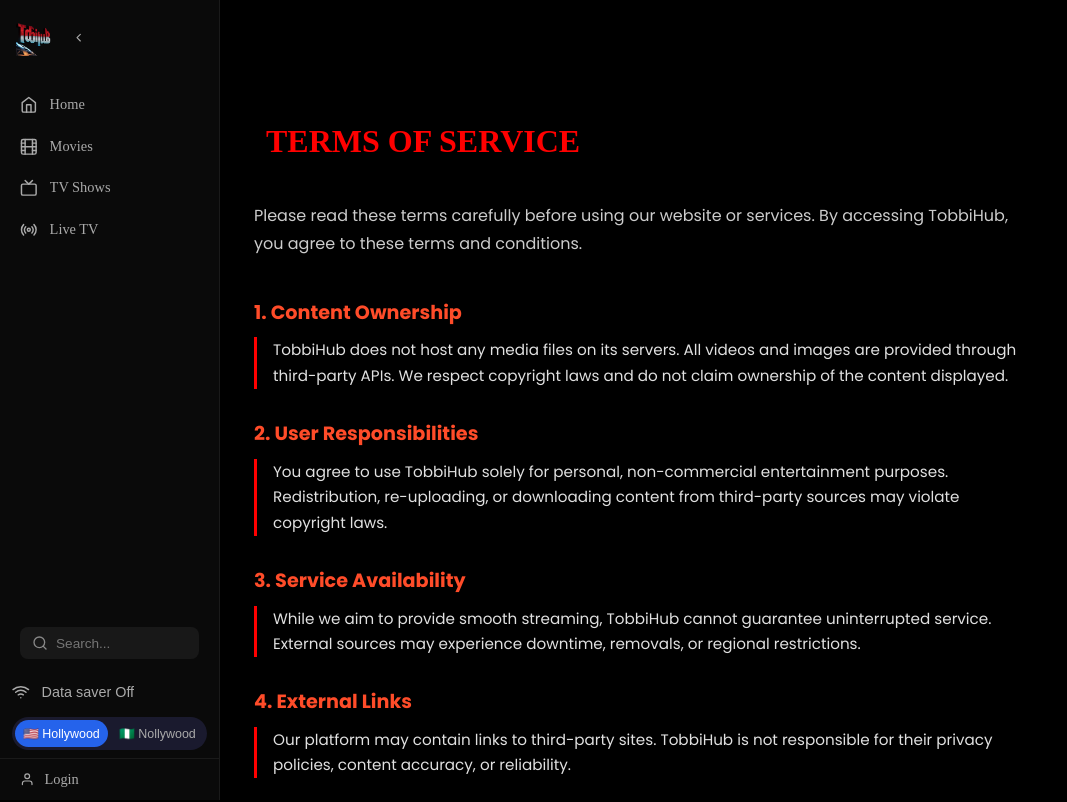
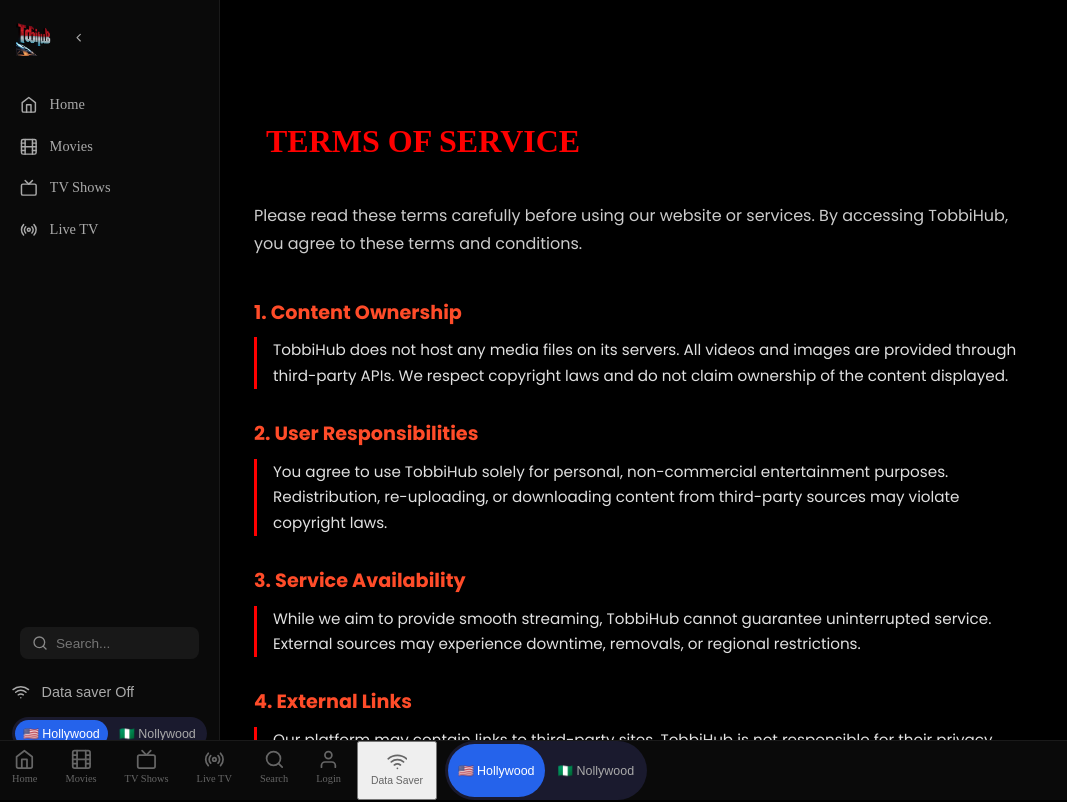
Before and after one commit to Tobbi49ja/movieReact, a React (Vite) app: page /terms in a window 1280 px wide. Shown: the top 802 px of the page, without its empty margins (0-1067 px from the left). Built offline with nearby package versions, Linux system fonts and the light colour scheme; no server answers; a web font is replaced by a local one.

Commit message:
fix: scrollable bottom nav, watchlist grid, livetv search, form and sidebar-user styling

```diff
--- a/src/components/BottomNav.jsx
+++ b/src/components/BottomNav.jsx
@@ -1,10 +1,13 @@
 import { Link, useLocation } from "react-router-dom";
 import { useAuth } from "../context/AuthContext";
+import { useContentMode } from "../context/ContentModeContext";
 import { useDataSaver } from "../utils/dataSaver";
 import {
   FiHome,
   FiFilm,
+  FiTv,
   FiRadio,
+  FiBookmark,
   FiSearch,
   FiUser,
   FiWifiOff,
@@ -14,6 +17,7 @@ import {
 export default function BottomNav() {
   const location = useLocation();
   const { user } = useAuth();
+  const { mode, setMode } = useContentMode();
   const { enabled: dataSaver, toggle: toggleDataSaver } = useDataSaver();
 
   const isActive = (path) => location.pathname === path;
@@ -21,7 +25,9 @@ export default function BottomNav() {
   const tabs = [
     { to: "/", label: "Home", icon: FiHome },
     { to: "/movies", label: "Movies", icon: FiFilm },
+    { to: "/tvshows", label: "TV Shows", icon: FiTv },
     { to: "/livetv", label: "Live TV", icon: FiRadio },
+    { to: "/watchlist", label: "Watchlist", icon: FiBookmark, auth: true },
     { to: "/search", label: "Search", icon: FiSearch },
     { to: user ? "/watchlist" : "/login", label: user ? "Profile" : "Login", icon: FiUser },
   ];
@@ -29,6 +35,7 @@ export default function BottomNav() {
   return (
     <nav className="bottom-nav" aria-label="Mobile navigation">
       {tabs.map((tab) => {
+        if (tab.auth && !user) return null;
         const Icon = tab.icon;
         const active = isActive(tab.to);
         return (
@@ -43,6 +50,19 @@ export default function BottomNav() {
           </Link>
         );
       })}
+
+      {/* Admin link (only if admin role) */}
+      {user?.role === "admin" && (
+        <Link
+          to="/admin"
+          className={isActive("/admin") ? "bottom-tab active" : "bottom-tab"}
+          aria-current={isActive("/admin") ? "page" : undefined}
+        >
+          <FiUser />
+          <span>Admin</span>
+        </Link>
+      )}
+
       <button
         className="bottom-tab"
         onClick={toggleDataSaver}
@@ -52,6 +72,26 @@ export default function BottomNav() {
         {dataSaver ? <FiWifiOff /> : <FiWifi />}
         <span>Data Saver</span>
       </button>
+
+      {/* Mode toggle pill — reuses setMode from useContentMode() */}
+      <div className="bottom-mode-toggle">
+        <button
+          onClick={() => setMode("hollywood")}
+          className={mode === "hollywood" ? "active-hollywood" : ""}
+          aria-label="Hollywood mode"
+          title="Hollywood"
+        >
+          🇺🇸 Hollywood
+        </button>
+        <button
+          onClick={() => setMode("nollywood")}
+          className={mode === "nollywood" ? "active-nollywood" : ""}
+          aria-label="Nollywood mode"
+          title="Nollywood"
+        >
+          🇳🇬 Nollywood
+        </button>
+      </div>
     </nav>
   );
 }
--- a/src/styles/admin.css
+++ b/src/styles/admin.css
@@ -245,3 +245,39 @@
   }
   .admin-link-row button { width: auto; padding-inline: 1rem; }
 }
+
+.admin-nollywood-form {
+  display: grid;
+  grid-template-columns: 1fr;
+  gap: 0.75rem;
+  max-width: 760px;
+}
+.admin-nollywood-form input,
+.admin-nollywood-form select {
+  width: 100%;
+  min-width: 0;
+  min-height: 44px;
+  padding: 0.65rem 1rem;
+  background: #111;
+  color: #fff;
+  border: 1px solid rgba(255, 255, 255, 0.15);
+  border-radius: 0.75rem;
+  font: inherit;
+  font-size: 0.95rem;
+}
+.admin-nollywood-form input::placeholder { color: #8a8a8a; }
+.admin-nollywood-form input:focus,
+.admin-nollywood-form select:focus {
+  outline: none;
+  border-color: #e50914;
+  box-shadow: 0 0 0 2px rgba(229, 9, 20, 0.25);
+}
+.admin-nollywood-form h3,
+.admin-nollywood-form .admin-link-row,
+.admin-nollywood-form .admin-link-actions,
+.admin-nollywood-form [role="status"] {
+  grid-column: 1 / -1;
+}
+@media (min-width: 768px) {
+  .admin-nollywood-form { grid-template-columns: repeat(2, minmax(0, 1fr)); }
+}
--- a/src/styles/auth.css
+++ b/src/styles/auth.css
@@ -226,10 +226,26 @@
 
 .watchlist-grid {
   display: grid;
-  grid-template-columns: repeat(auto-fill, minmax(195px, 1fr));
-  gap: 1.5rem;
+  grid-template-columns: repeat(2, minmax(0, 1fr));
+  gap: 0.75rem;
   padding: 0 1rem 3rem;
   justify-items: center;
+}
+@media (min-width: 640px) {
+  .watchlist-grid { grid-template-columns: repeat(3, minmax(0, 1fr)); }
+}
+@media (min-width: 1024px) {
+  .watchlist-grid { grid-template-columns: repeat(auto-fill, minmax(180px, 1fr)); gap: 1rem; }
+}
+.watchlist-grid > * { min-width: 0; }
+
+/* The MovieCard inside the watchlist grid must not carry a fixed width/height
+   (the global .movie-card rule sets width:195px / height:350px, which would
+   break grid layout). Scope the reset to the watchlist grid only so the
+   movie browse grids keep their original styling. */
+.watchlist-grid .movie-card {
+  width: 100%;
+  height: auto;
 }
 
 .watchlist-item {
--- a/src/styles/livetv.css
+++ b/src/styles/livetv.css
@@ -1,4 +1,30 @@
 /* ===== LIVE TV PAGE ===== */
+.livetv-search {
+  display: flex;
+  align-items: center;
+  gap: 0.5rem;
+  width: 100%;
+  max-width: 560px;
+  margin: 0.75rem 0 1rem;
+}
+.livetv-search input {
+  flex: 1;
+  min-width: 0;
+  min-height: 44px;
+  padding: 0.65rem 1rem;
+  background: #111;
+  color: #fff;
+  border: 1px solid rgba(255, 255, 255, 0.15);
+  border-radius: 999px;
+  font: inherit;
+  font-size: 0.95rem;
+}
+.livetv-search input::placeholder { color: #8a8a8a; }
+.livetv-search input:focus {
+  outline: none;
+  border-color: #e50914;
+  box-shadow: 0 0 0 2px rgba(229, 9, 20, 0.25);
+}
 .livetv-page {
   padding: 20px 16px;
   max-width: 1400px;
--- a/src/styles/sidebar.css
+++ b/src/styles/sidebar.css
@@ -216,46 +216,50 @@
 .sidebar-user {
   display: flex;
   align-items: center;
-  gap: 10px;
-  padding: 12px 16px;
-  border-top: 1px solid #1a1a1a;
+  justify-content: space-between;
+  gap: 0.75rem;
+  padding: 0.875rem 1rem;
+  margin-top: auto;
+  border-top: 1px solid rgba(255, 255, 255, 0.08);
+}
+.sidebar-user > :first-child {
+  display: flex;
+  align-items: center;
+  gap: 0.75rem;
+  min-width: 0;
+}
+.sidebar-avatar,
+.sidebar-avatar-initial {
+  width: 40px;
+  height: 40px;
+  border-radius: 50%;
+  flex: 0 0 auto;
 }
 .sidebar-avatar {
-  width: 32px;
-  height: 32px;
-  border-radius: 50%;
   object-fit: cover;
-  flex-shrink: 0;
 }
-.sidebar-avatar-initial {
-  width: 32px;
-  height: 32px;
-  border-radius: 50%;
-  background: #e50914;
-  color: white;
-  display: flex;
-  align-items: center;
-  justify-content: center;
-  font-weight: bold;
-  font-size: 0.85rem;
-  flex-shrink: 0;
-}
-.sidebar-user span {
+.sidebar-user span,
+.sidebar-user .name {
+  min-width: 0;
+  overflow: hidden;
+  text-overflow: ellipsis;
+  white-space: nowrap;
   font-size: 0.85rem;
   color: #ddd;
   flex: 1;
-  overflow: hidden;
-  text-overflow: ellipsis;
-  white-space: nowrap;
 }
 .sidebar-user button,
 .sidebar-logout-btn {
+  flex: 0 0 auto;
+  min-width: 44px;
+  min-height: 44px;
+  display: grid;
+  place-items: center;
   background: none;
   border: none;
   color: #aaa;
   cursor: pointer;
-  display: flex;
-  padding: 4px;
+  padding: 0;
 }
 .sidebar-user button:hover,
 .sidebar-logout-btn:hover {
@@ -286,8 +290,23 @@
   background: #0a0a0a;
   border-top: 1px solid #1a1a1a;
   z-index: 1000;
-  justify-content: space-around;
-  align-items: center;
+  display: flex;
+  flex-wrap: nowrap;
+  gap: 0.25rem;
+  overflow-x: auto;
+  overflow-y: hidden;
+  -webkit-overflow-scrolling: touch;
+  scrollbar-width: none;
+  scroll-snap-type: x proximity;
+  padding-bottom: env(safe-area-inset-bottom);
+}
+.bottom-nav::-webkit-scrollbar { display: none; }
+.bottom-nav > * {
+  flex: 0 0 auto;
+  min-width: 64px;
+  min-height: 48px;
+  scroll-snap-align: start;
+  white-space: nowrap;
 }
 .bottom-tab {
   display: flex;
@@ -307,6 +326,35 @@
 .bottom-tab.active {
   color: #e50914;
 }
+.bottom-mode-toggle {
+  display: flex;
+  margin: 0 4px;
+  background: #1a1a2e;
+  border-radius: 999px;
+  padding: 3px;
+  gap: 3px;
+  white-space: nowrap;
+  flex-shrink: 0;
+}
+.bottom-mode-toggle button {
+  border: none;
+  border-radius: 999px;
+  padding: 6px 10px;
+  cursor: pointer;
+  font-size: 0.78rem;
+  background: transparent;
+  color: #aaa;
+  transition: all 0.2s;
+  white-space: nowrap;
+}
+.bottom-mode-toggle button.active-hollywood {
+  background: #2563eb;
+  color: white;
+}
+.bottom-mode-toggle button.active-nollywood {
+  background: #008751;
+  color: white;
+}
 
 /* ===== LAYOUT SHIFTS ===== */
 
@@ -319,6 +367,13 @@
     display: flex;
   }
   .app-with-sidebar {
-    padding-bottom: 70px;
+    padding-bottom: calc(60px + env(safe-area-inset-bottom));
   }
 }
+
+@media (min-width: 1024px) {
+  .sidebar-user {
+    padding: 1rem 1.25rem;
+    gap: 1rem;
+  }
+}
```
